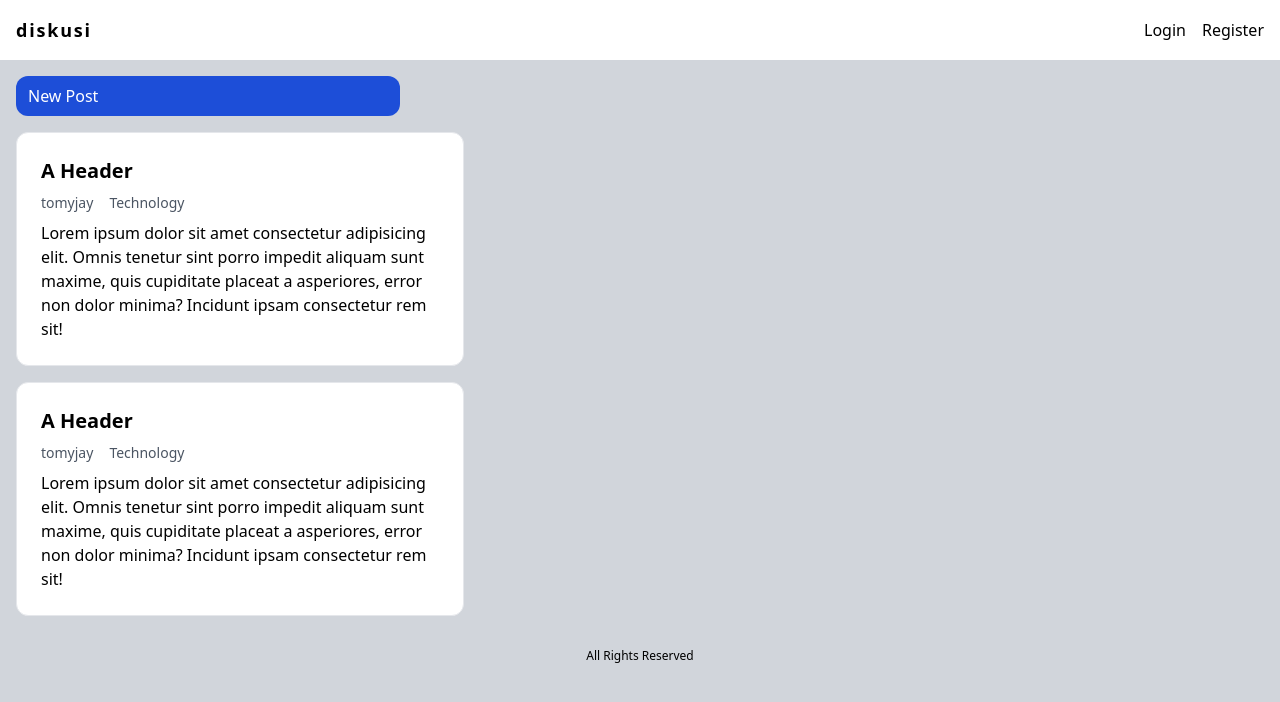
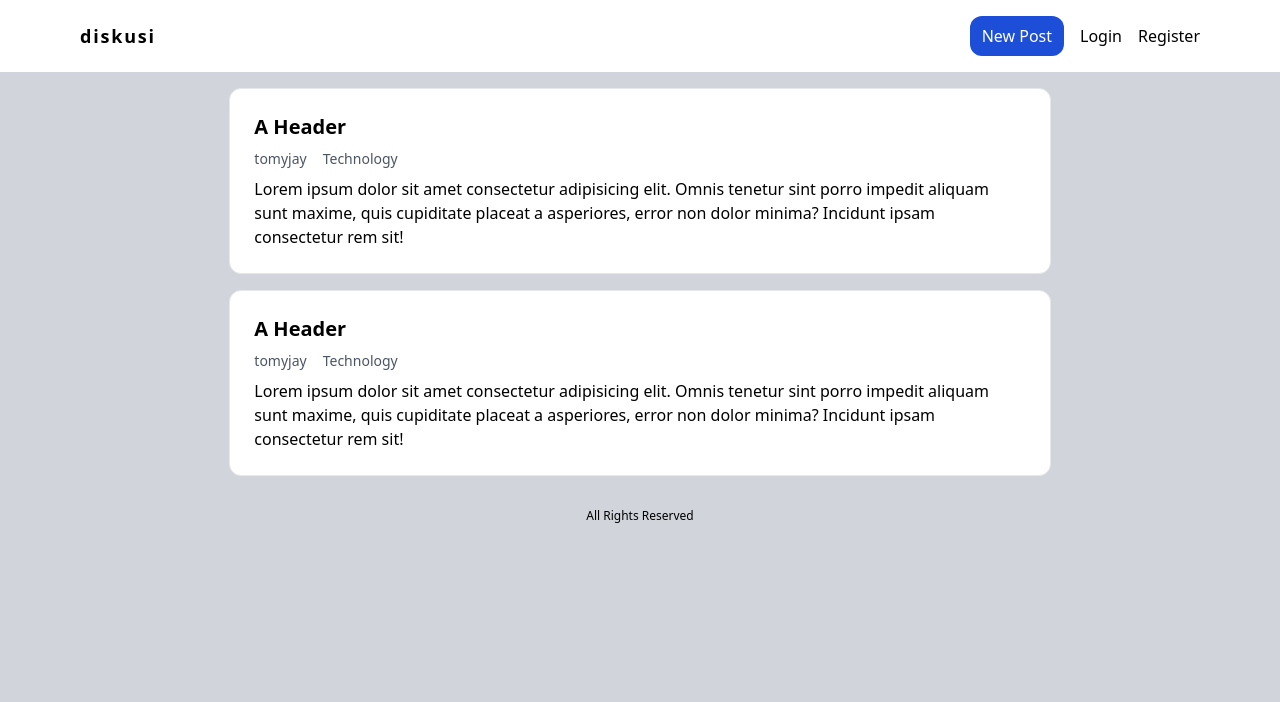
Before and after one commit to Rafyakbar02/forum-site, a Next.js app: page / in a window 1280 px wide. Shown: the top 702 px of the page. Built offline with nearby package versions, Linux system fonts and the light colour scheme.

Commit message:
fixed homepage layout

```diff
--- a/app/components/Navbar.jsx
+++ b/app/components/Navbar.jsx
@@ -3,13 +3,23 @@ import React from "react";
 const Navbar = () => {
   return (
     <nav className="bg-white">
-      <div className="mx-auto p-4 flex items-center justify-between">
+      <div className="mx-auto p-4 flex items-center justify-between max-w-6xl">
         <a href="" className="font-bold text-lg tracking-widest">
           diskusi
         </a>
-        <div className="flex gap-4">
-          <a href="">Login</a>
-          <a href="">Register</a>
+        <div className="flex gap-4 items-center">
+          <a
+            href="/submit"
+            className="bg-blue-700 px-3 py-2 text-white rounded-xl"
+          >
+            New Post
+          </a>
+          <a href="" className="flex content-center">
+            Login
+          </a>
+          <a href="" className="flex content-center">
+            Register
+          </a>
         </div>
       </div>
     </nav>
--- a/app/components/Post.jsx
+++ b/app/components/Post.jsx
@@ -2,7 +2,7 @@ import React from "react";
 
 const Post = () => {
   return (
-    <div className="p-6 border border-gray-200 rounded-xl bg-white max-w-md">
+    <div className="p-6 border border-gray-200 rounded-xl bg-white">
       <a href="">
         <h5 className="font-bold mb-2 text-xl">A Header</h5>
       </a>
--- a/app/page.js
+++ b/app/page.js
@@ -2,13 +2,7 @@ import Post from "./components/Post";
 
 export default function Home() {
   return (
-    <section className="p-4 flex flex-wrap flex-col gap-4 justify-center">
-      <a
-        href="/submit"
-        className="bg-blue-700 px-3 py-2 text-white rounded-xl max-w-sm"
-      >
-        New Post
-      </a>
+    <section className="p-4 flex flex-wrap flex-col gap-4 justify-center m-auto w-2/3 max-w-6xl">
       <Post />
       <Post />
     </section>
```
